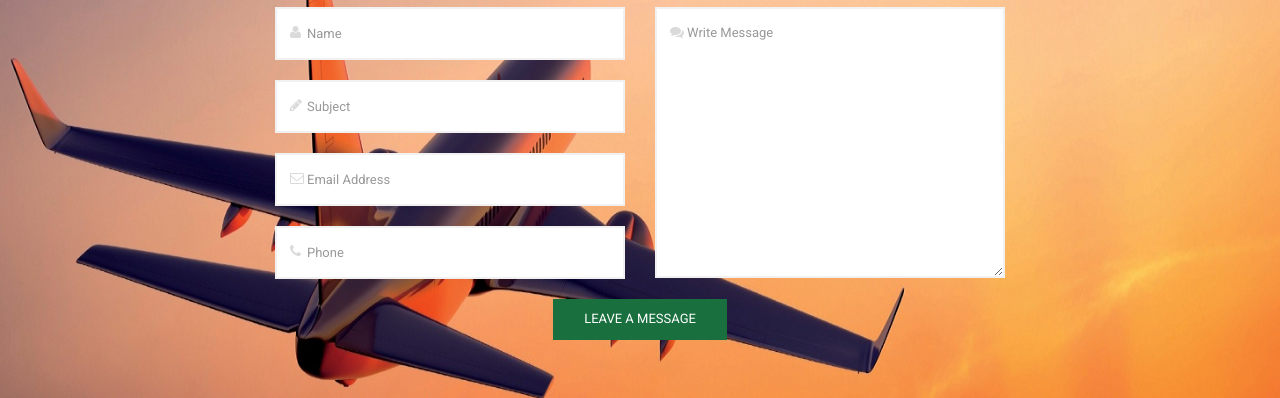
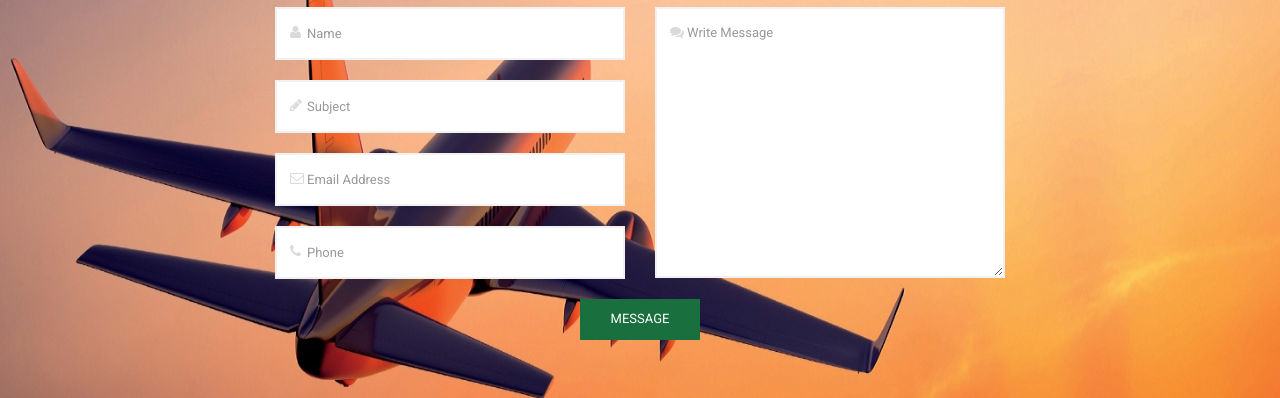
Before and after one commit to habibullahsajid/ComingSoon_Template_SaqatTravels, a plain HTML site: page index.html in a window 1280 px wide. Shown: the part 127-525 px from the top of the page. Drawn offline with nearby package versions, Linux system fonts and the light colour scheme.

Commit message:
Button text change to Message

```diff
--- a/index.html
+++ b/index.html
@@ -77,7 +77,7 @@
                 </div><!-- /.col-md-6 -->
             </div><!-- /.row-->
             <div class="form-group">
-                <button type="submit" id="submit" name="submit" class="btn btn-primary">Leave A Message</button>
+                <button type="submit" id="submit" name="submit" class="btn btn-primary">Message</button>
             </div>
             <div class="form-group">
                 <div id="message" class="col-sm-10 col-sm-offset-1"></div>
```
